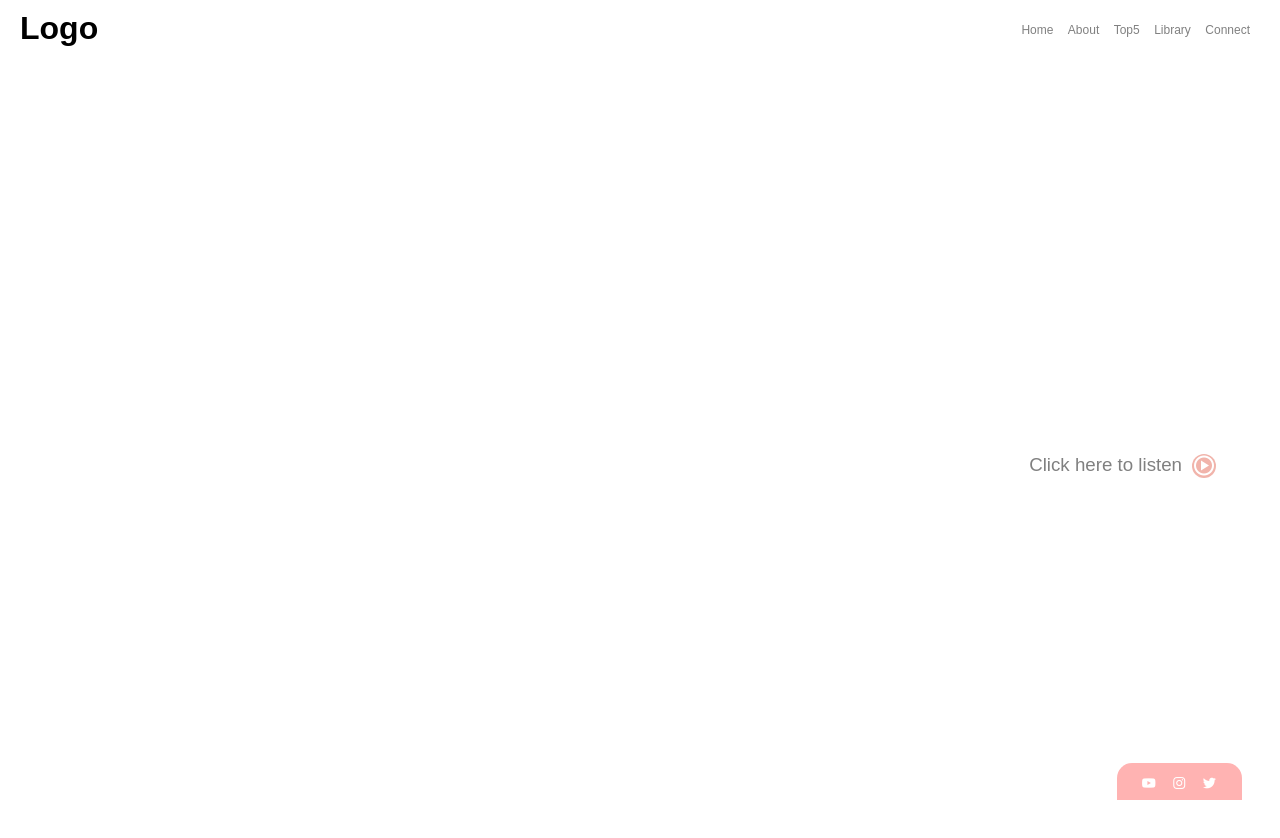
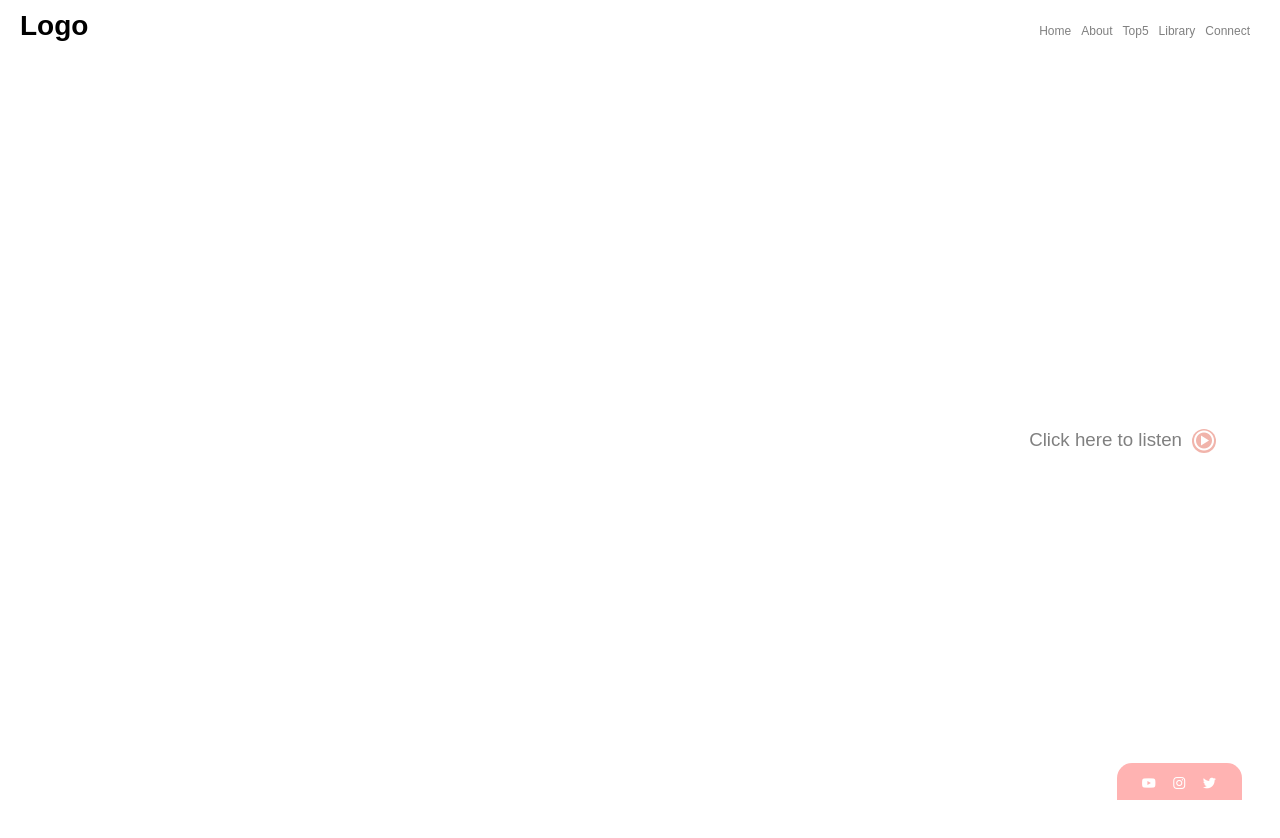
Before and after one commit to techcareer-frontend-bootcamp/homework2-emirnyildiz, a plain HTML site: page index.html in a window 1280 px wide. Before the commit the page ends 800 px from the top, so only its background shows below. Drawn offline with nearby package versions, Linux system fonts and the light colour scheme.

Commit message:
Update index.html
Flexbox'a uygun şekilde düzenlendi.

```diff
--- a/index.html
+++ b/index.html
@@ -16,6 +16,7 @@
         box-sizing: border-box;
         margin: 0;
         padding: 0;
+        list-style: none;
     }
     body {
         background-repeat: no-repeat;
@@ -26,19 +27,30 @@
 
     }
 
+    header nav div {
+        display: flex;
+        justify-content: space-between;
+        align-items: baseline;
+
+    }
+    header nav div a:hover {
+        color:white;
+    }
+    main div h3:hover {
+        color:white;
+    }
+
     nav > div > h1 {
         margin: 10px 0 0 20px;
-        font-size: 32px;
+        font-size: 28px;
     }
 
     ul {
-        float:right;
-        display: block;
+        display: flex;
         margin: 20px 20px 0 0 ;
     }
 
     ul > li {
-        display: inline-block;
         margin-right: 10px;
         color: black;
     }
@@ -50,18 +62,24 @@
     div > a > i {
         height: 15px;
     }
+
+    main {
+        display: flex;
+        align-items: baseline;
+        align-items: center;
+        height: 100vh;
+        justify-content: space-between;
+    }
+
     .div1 {
          display: flex;
-         position: absolute;
          right: 0px;
-         bottom:40%;
          margin: 0 5% 0 0;
+         flex-wrap: wrap;
     }
 
     .div2 {
-        position: absolute;
-        bottom:50%;
-        top:50%;
+
         color: white;
         margin: 0 0 0 5%;
     }
@@ -69,13 +87,13 @@
     .div1 > h3 {
        color: gray;
        font-weight: 400;
-       display: block;
+
     }
 
     .div1 > a {
         border-style: none;
         border-radius:50%;
-        display: block;
+        align-items: baseline;
         margin-left:  10px;
     }
 
@@ -85,6 +103,9 @@
         border-radius: 50%;
         font-size: 24px;
     }
+
+
+
 </style>
 <body>
     <!-- HEADER -->
@@ -92,9 +113,9 @@
 
         <nav>
 
-            <div >
-                <h1 style="display: inline-block;">Logo<span style="color:white">Area</span></h1>
-                <ul >
+            <div>
+                <h1 >Logo<span style="color:white">Area</span></h1>
+                <ul  >
                     <li><a href="">Home</a></li>
                     <li><a href="">About</a></li>
                     <li><a href="">Top5</a></li>
@@ -107,14 +128,14 @@
     </header>
 
     <!-- MAIN CONTENT -->
-    <main style="display: flex;">
+    <main >
 
         <div class="div2" >
             <h1>NEVER <br>
                 STOP <br>
                 LISTENING</h1>
         </div>
-        <div class="div1">
+        <div class="div1" >
             <h3 >Click here to listen </h3>
             <a  href=""><i  class='bx bx-play-circle'></i></a>
         </div>
```
